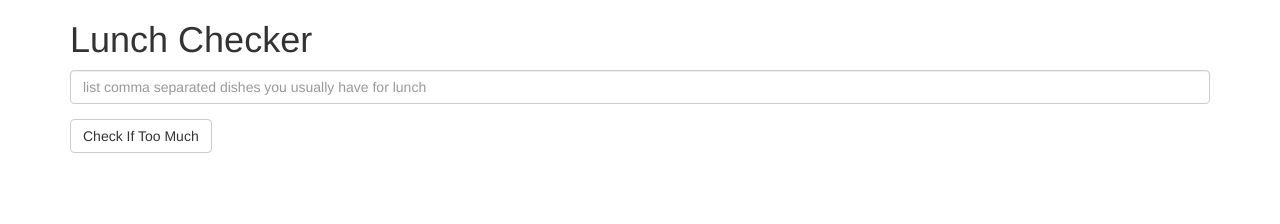
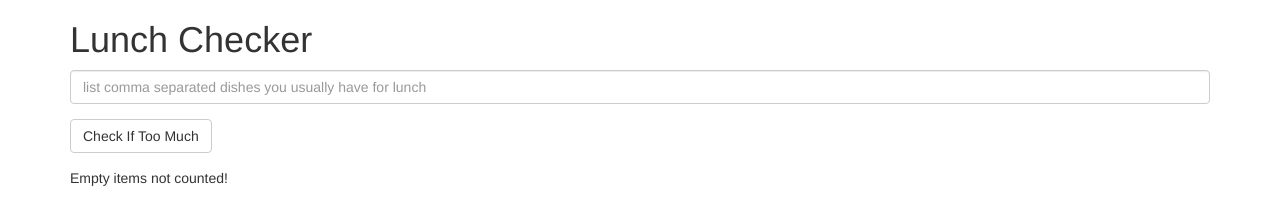
Before and after one commit to GiannisRed/coursera-angularjs, a plain HTML site: page assignments/assignment1/index.html in a window 1280 px wide. Drawn offline with Linux system fonts and the light colour scheme.

Commit message:
Add empty items not counted messages

```diff
--- a/assignments/assignment1/index.html
+++ b/assignments/assignment1/index.html
@@ -30,6 +30,9 @@
                      Check If Too Much
              </button>
     </div>
+    <div class="form-group">
+      <p>Empty items not counted!</p>
+    </div>
     <div class="form-group message"
          ng-style="style">
       {{ message }}
```
